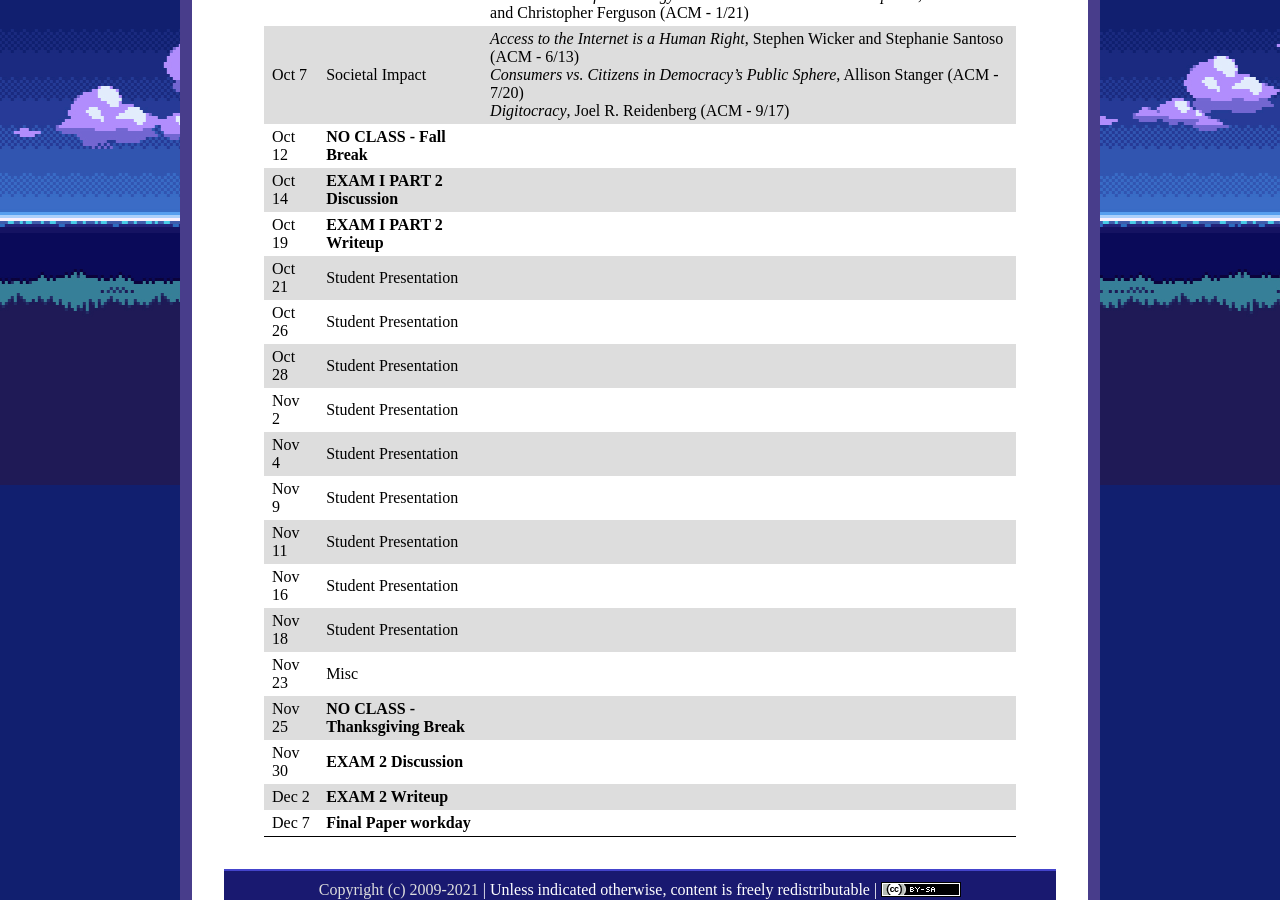
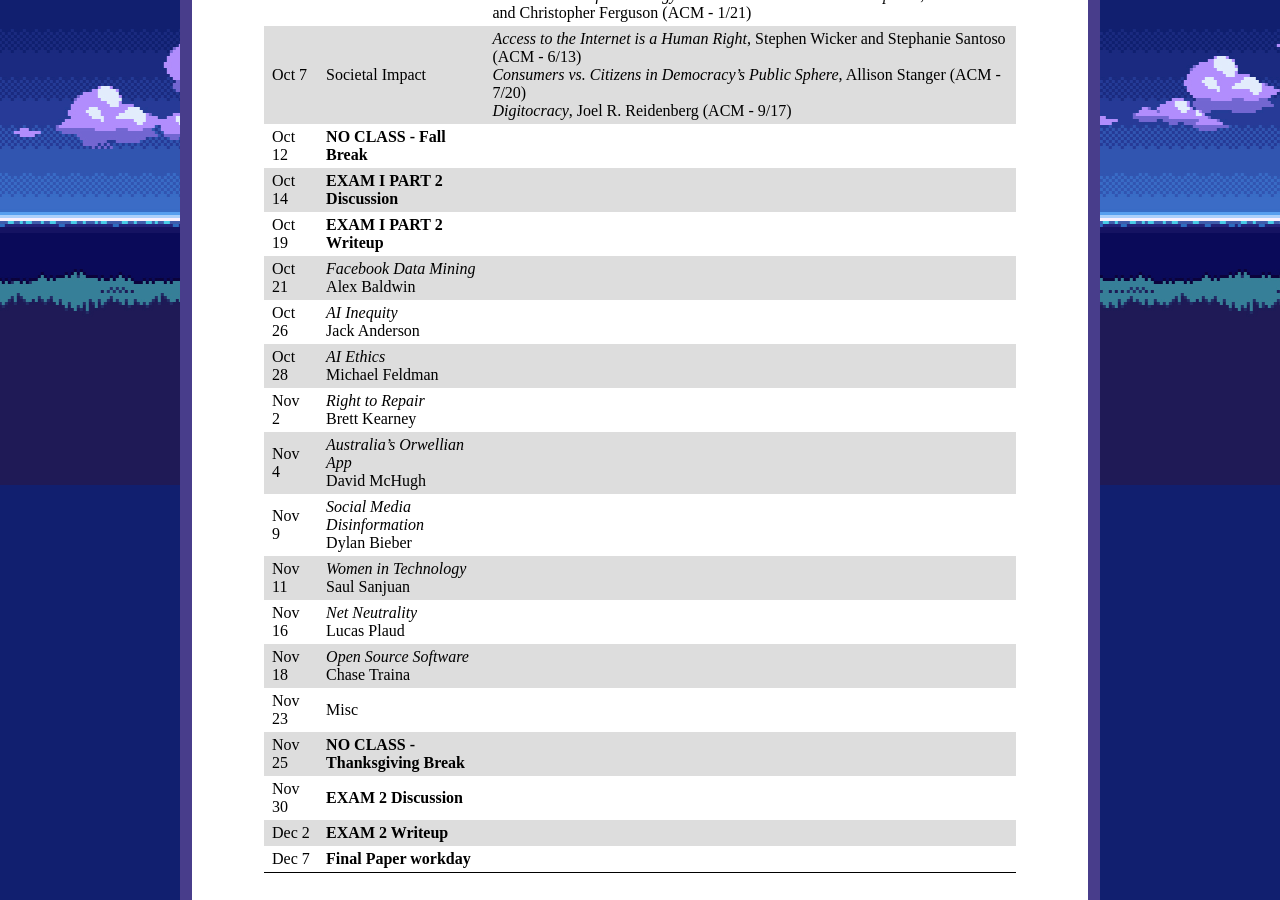
Before and after one commit to ycpcs/cs456-fall2021, a Jekyll site: the page built from schedule/index.md, in a window 1280 px wide and 900 px high, scrolled down 1315 px. Built offline with Jekyll 4.4.1, drawn with Linux system fonts in a browser that asks for light colours.

Commit message:
add student days
add student days

```diff
--- a/schedule/index.md
+++ b/schedule/index.md
@@ -31,15 +31,15 @@ All reading materials can be accessed via [Schmidt Library](http://library.ycp.e
 > Oct 12  | **NO CLASS - Fall Break** | |
 > Oct 14  | **EXAM I PART 2 Discussion** | |
 > Oct 19  | **EXAM I PART 2 Writeup** | |
-> Oct 21  | Student Presentation | |
-> Oct 26  | Student Presentation | |
-> Oct 28  | Student Presentation | |
-> Nov 2   | Student Presentation | |
-> Nov 4   | Student Presentation | |
-> Nov 9   | Student Presentation | |
-> Nov 11  | Student Presentation | |
-> Nov 16  | Student Presentation | |
-> Nov 18  | Student Presentation | |
+> Oct 21  | *Facebook Data Mining* <br /> Alex Baldwin | |
+> Oct 26  | *AI Inequity* <br /> Jack Anderson | |
+> Oct 28  | *AI Ethics* <br /> Michael Feldman | |
+> Nov 2   | *Right to Repair* <br /> Brett Kearney | |
+> Nov 4   | *Australia's Orwellian App* <br /> David McHugh | |
+> Nov 9   | *Social Media Disinformation* <br /> Dylan Bieber | |
+> Nov 11  | *Women in Technology* <br /> Saul Sanjuan | |
+> Nov 16  | *Net Neutrality* <br /> Lucas Plaud | |
+> Nov 18  | *Open Source Software* <br /> Chase Traina | |
 > Nov 23  | Misc | |
 > Nov 25  | **NO CLASS - Thanksgiving Break** | |
 > Nov 30  | **EXAM 2 Discussion** | |
```
